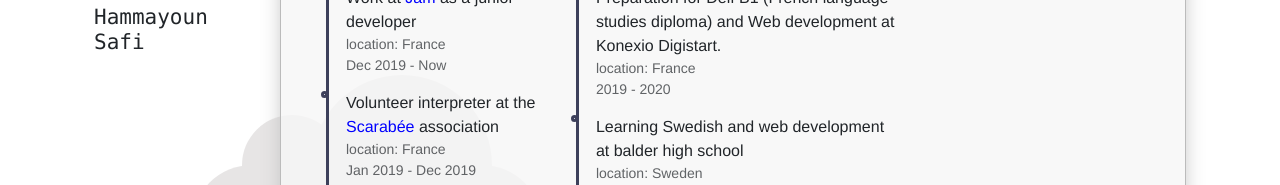
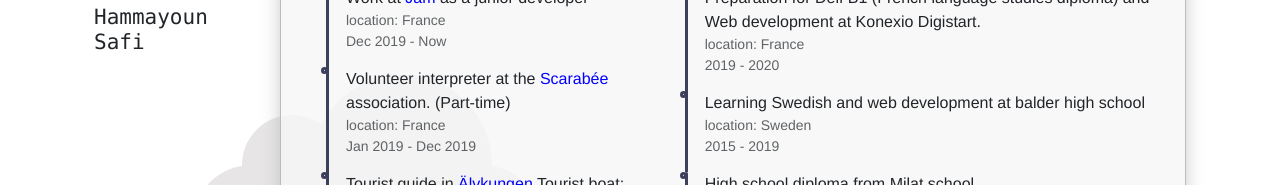
Before and after one commit to Hama99o/my-cv, a Vue app: page / in a window 1280 px wide. Both pictures are taken after a click on the tab "Experience && Education". Shown: the part 295-480 px from the top of the page. Built offline with nearby package versions, Linux system fonts and the light colour scheme.

Commit message:
ex  updated

```diff
--- a/src/components/Ex.vue
+++ b/src/components/Ex.vue
@@ -5,7 +5,7 @@
         <h3><i class="fa fa-briefcase" :class="toggleWhitebgAndDarkTextClass" @click="toggleExperience"></i></h3>
         <ul v-if="experienceOpen">
           <li><span>Work at <a href="https://www.hellojam.fr/" target="_blank"> Jam </a> as a junior developer</span><small>location: France</small><small>Dec 2019 - Now</small></li>
-          <li><span>Volunteer interpreter at the <a href="https://scarabee-malakoff.fr/" target="_blank"> Scarabée  </a>association</span><small>location: France</small><small>Jan 2019 - Dec 2019</small></li>
+          <li><span>Volunteer interpreter at the <a href="https://scarabee-malakoff.fr/" target="_blank"> Scarabée  </a>association. (Part-time)</span><small>location: France</small><small>Jan 2019 - Dec 2019</small></li>
           <li><span>Tourist guide in  <a href="https://www.facebook.com/Alvkungen" target="_blank"> Älvkungen </a> Tourist boat: reception of tourist groups, guide and piloting of the boat. (Part-time)</span><small>location: Sweden</small><small>Mar 2016 - Jul 2018</small></li>
           <li><span>Seller with an artisanal honey producer (international distribution) Sale to traders and individuals. </span><small>location: Pakistan</small><small>2013 - 2015</small></li>
         </ul>
@@ -56,9 +56,8 @@ export default {
 
 a {
   text-decoration: none;
-  color: #555;
-  display: block;
   transition-duration: 0.3s;
+  color: blue;
 }
 
 ul {
@@ -102,7 +101,6 @@ h3 {
   background: rgba(238, 238, 238, 0.6);
 }
 .resume .func {
-  width: 645px;
   padding: 30px 25px;
 }
 .resume .func:hover > div {
@@ -206,11 +204,6 @@ h3 {
    display: none;
 }
 
-a {
-   display: inline;
-   color: blue;
-}
-
 .bg-white-with-opacity  {
   background-color: rgba(#292b2c, 0.8);
 }
```
